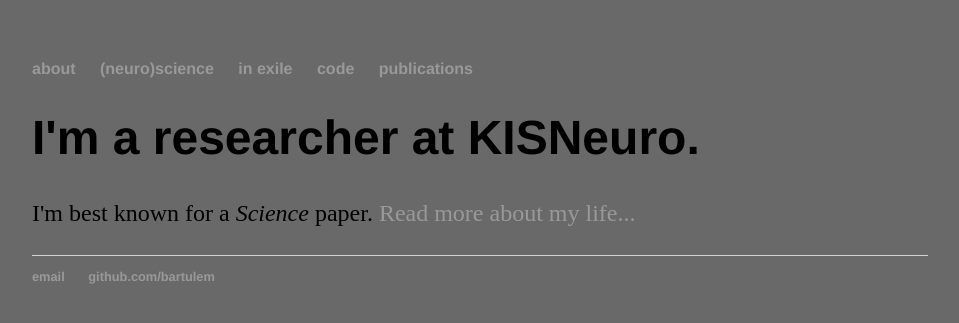
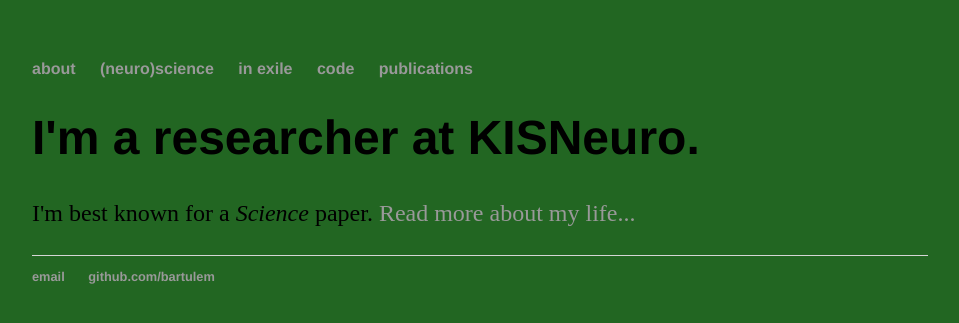
Before and after one commit to bartulem/bartulem.github.io, a Jekyll site: the page built from index.html, in a window 1280 px wide. Shown: the top 323 px of the page, without its empty margins (160-1119 px from the left). Built offline with Jekyll 4.4.1, drawn with Linux system fonts in a browser that asks for light colours.

Commit message:
Update main.css

```diff
--- a/css/main.css
+++ b/css/main.css
@@ -1,7 +1,7 @@
 body {
     margin: 60px auto;
     width: 70%;
-    background-color: dimgray;
+    background-color: #262;
 }
 nav ul, footer ul {
     font-family:'Helvetica', 'Sans-Serif', 'Arial';
```
